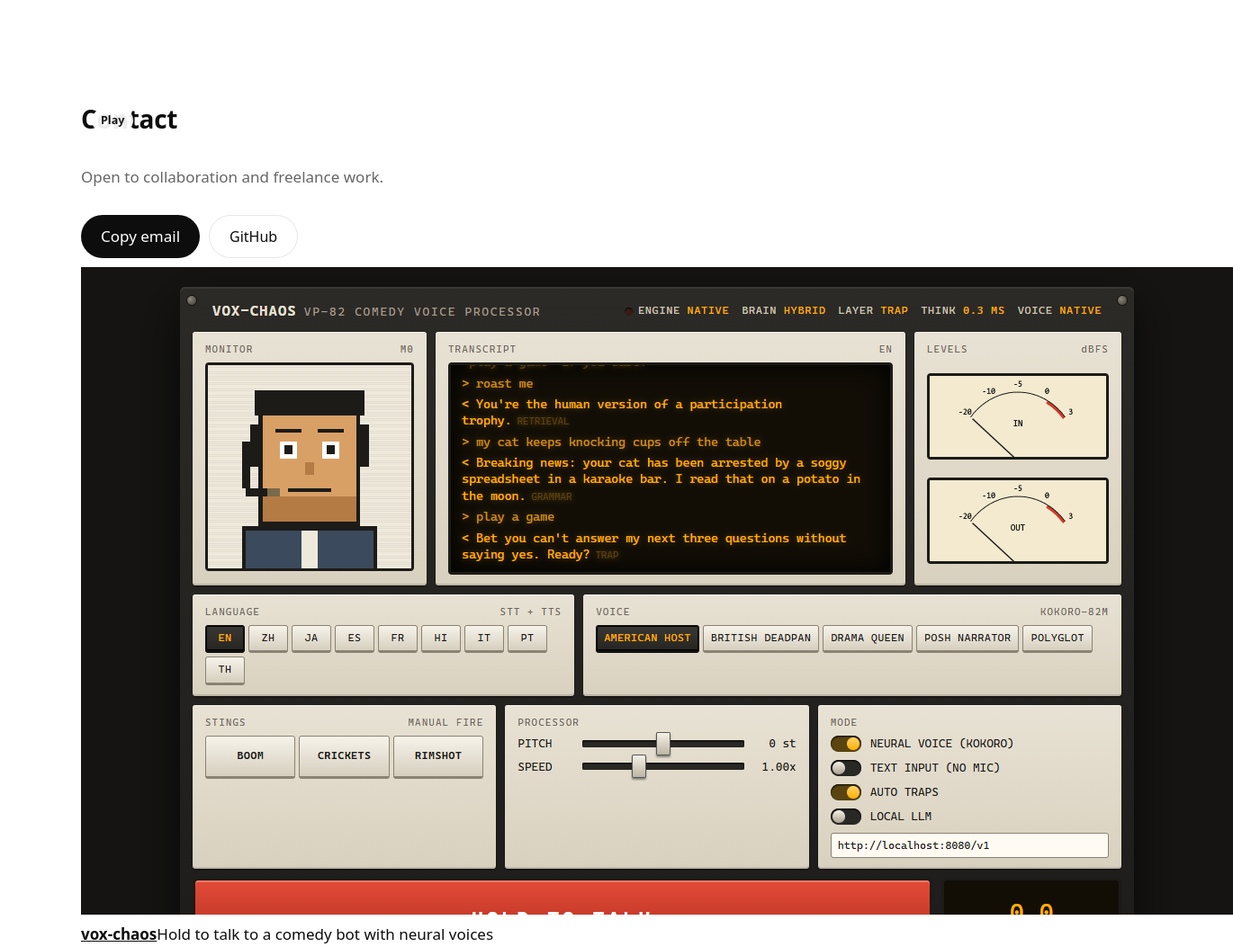
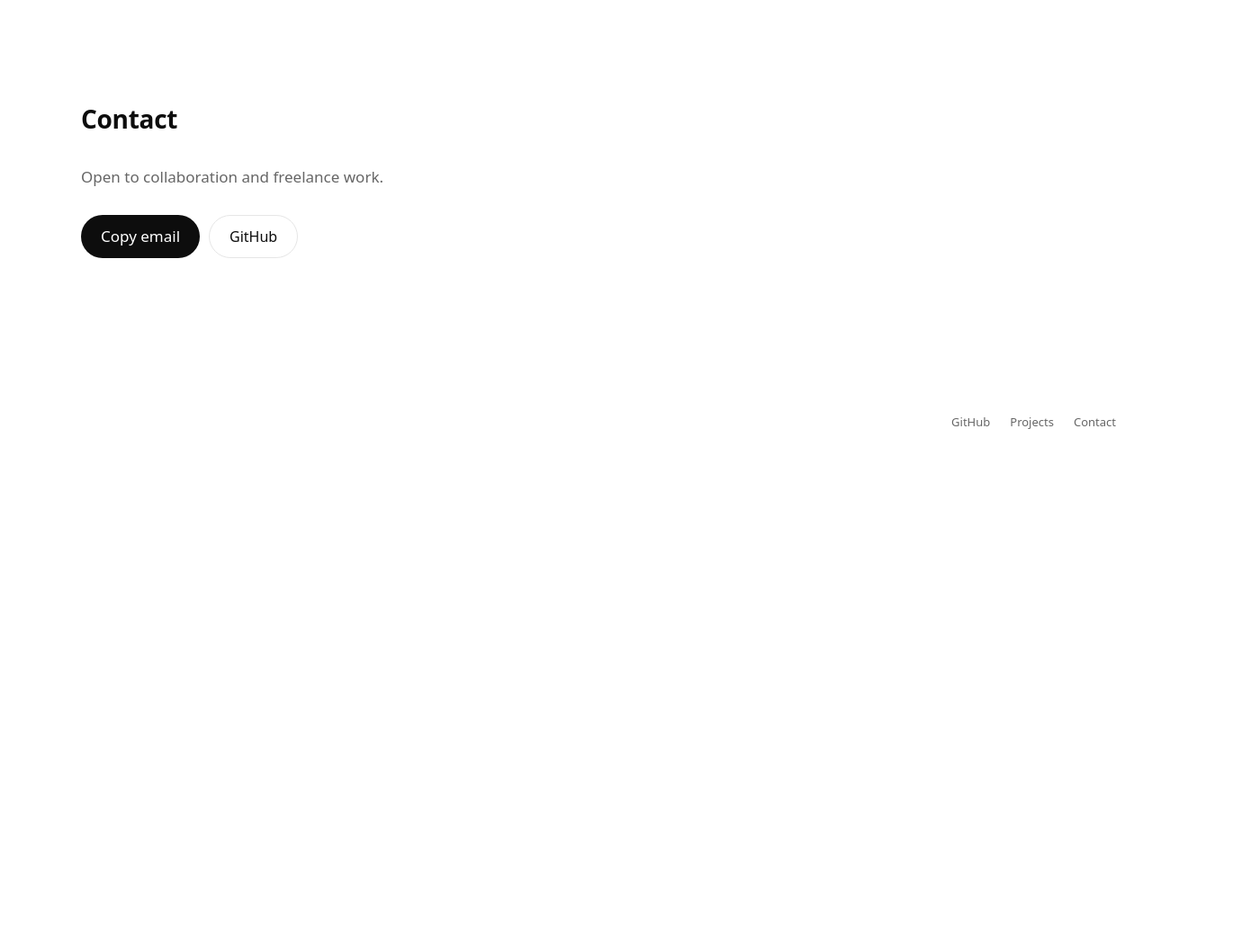
Before and after one commit to vaughnponcee/vaughnponcee.github.io, a plain HTML site: page index.html in a window 1280 px wide. Shown: the part 3420-4473 px from the top of the page at 90% size, 1370 px wide, since content can reach past the window. After the commit the page ends 3933 px from the top, so only its background shows below. Drawn offline with Linux system fonts and the light colour scheme.

Commit message:
Remove duplicated vox-chaos tile from contact section

```diff
--- a/index.html
+++ b/index.html
@@ -132,7 +132,7 @@ img{-webkit-user-drag:none;user-drag:none}
     <div class="tile"><a class="cover" href="play/terrain/"><div class="img"><img class="px" src="assets/terrain.png" alt="Eroded island terrain" loading="lazy"><span class="badge">Play</span></div><b>terra-gen</b></a><span>Generate islands with your own settings</span></div>
     <div class="tile"><a class="cover" href="play/ecs/"><div class="img"><img src="assets/ecs.png" alt="Arena shooter with hundreds of asteroids" loading="lazy"><span class="badge">Play</span></div><b>tiny-ecs-engine</b></a><span>Arena shooter on a hand-rolled ECS</span></div>
     <div class="tile"><a class="cover" href="play/ticknet/"><div class="img"><img src="assets/ticknet.png" alt="Raw versus predicted movement" loading="lazy"><span class="badge">Play</span></div><b>tick-net</b></a><span>Move through a laggy link, with and without prediction</span></div>
-    <div class="tile wide"><a class="cover" href="https://vaughnponcee.github.io/vox-chaos/"><div class="img"><img src="assets/vox.png" alt="VOX-CHAOS: a retro voice processor panel with a pixel host, amber transcript and VU meters" loading="lazy"><span class="badge">Play</span></div><b>vox-chaos</b></a><span>Hold to talk to a comedy bot with neural voices</span></div>
+    <div class="tile wide"><a class="cover" href="https://vaughnponcee.github.io/vox-chaos/"><div class="img"><img src="assets/vox.png" alt="VOX-CHAOS: a retro voice processor panel with a pixel host, amber transcript and VU meters"><span class="badge">Play</span></div><b>vox-chaos</b></a><span>Hold to talk to a comedy bot with neural voices</span></div>
   </div>
 </section>
 
@@ -149,7 +149,6 @@ img{-webkit-user-drag:none;user-drag:none}
   <div class="row">
     <button class="btn" type="button" id="copy" style="border:0;cursor:pointer;font:inherit">Copy email</button>
     <a class="btn line" href="https://github.com/vaughnponcee">GitHub</a>
-    <div class="tile wide"><a class="cover" href="https://vaughnponcee.github.io/vox-chaos/"><div class="img"><img src="assets/vox.png" alt="VOX-CHAOS: a retro voice processor panel with a pixel host, amber transcript and VU meters" loading="lazy"><span class="badge">Play</span></div><b>vox-chaos</b></a><span>Hold to talk to a comedy bot with neural voices</span></div>
   </div>
 </section>
 </main>
```
